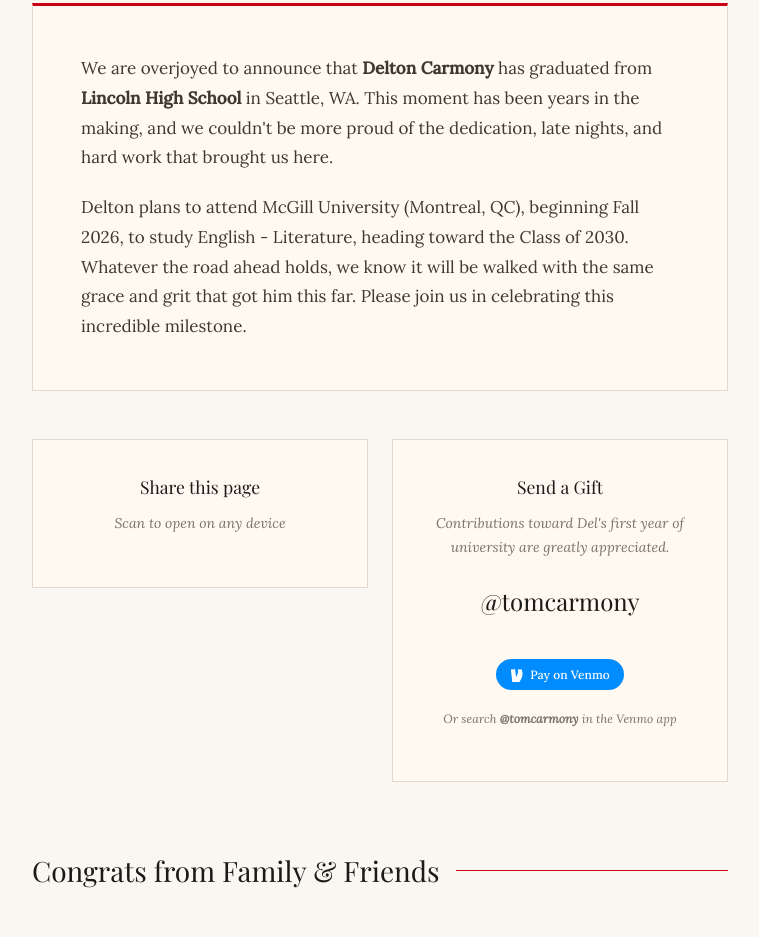
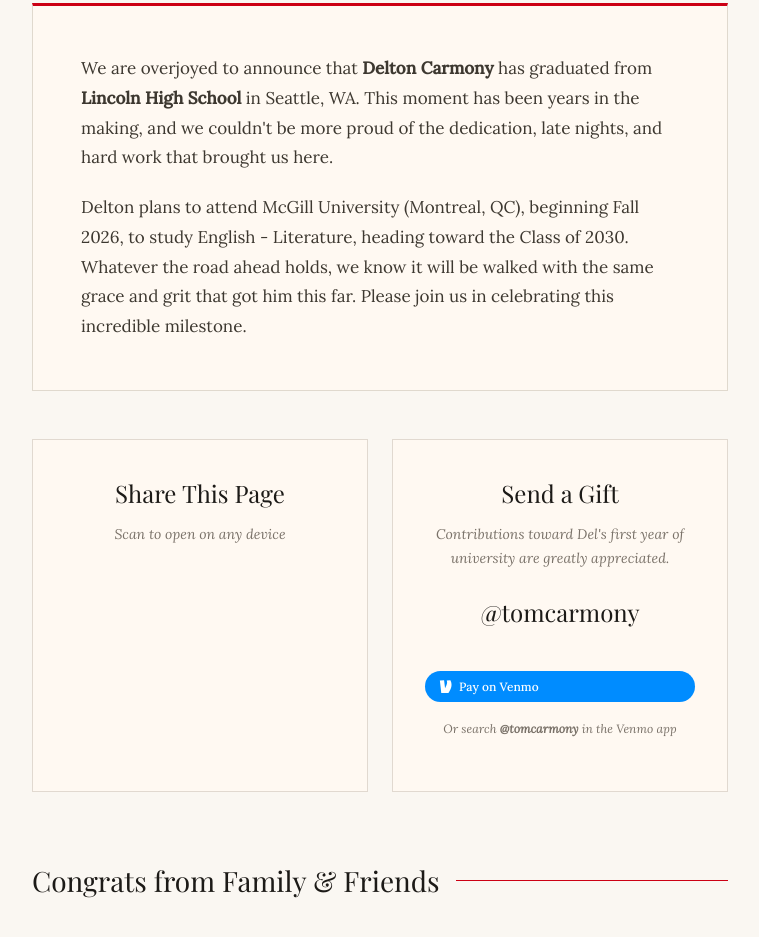
Before and after one commit to tomcarmony/deltoncarmony, a plain HTML site: page index.html in a window 1280 px wide. Shown: the part 1069-2006 px from the top of the page, without its empty margins (260-1019 px from the left). Drawn offline with nearby package versions, Linux system fonts and the light colour scheme; a script that the page names is missing; a web font is replaced by a local one.

Commit message:
Style Updates

```diff
--- a/index.html
+++ b/index.html
@@ -189,19 +189,34 @@
     grid-template-columns: 1fr 1fr;
     gap: 1.5rem;
     margin: 3rem 0;
-    align-items: start;
+    align-items: stretch;
   }
 
   .gift-card {
+    display: flex;
+    flex-direction: column;
+    height: 100%;
+    min-height: 0;
     background: var(--warm-white);
     border: 1px solid var(--border);
     padding: 2rem;
     text-align: center;
+    box-sizing: border-box;
+  }
+
+  .gift-card #qr-code {
+    margin-top: auto;
+    padding-top: 0.5rem;
+  }
+
+  .gift-card .venmo-handle {
+    margin-top: auto;
+    margin-bottom: 0.5rem;
   }
 
   .gift-card h3 {
     font-family: var(--serif);
-    font-size: 1.1rem;
+    font-size: 1.5rem;
     font-weight: 400;
     color: var(--ink);
     margin-bottom: 0.5rem;
@@ -526,7 +541,7 @@
 
   <div class="gift-section">
     <div class="gift-card">
-      <h3>Share this page</h3>
+      <h3>Share This Page</h3>
       <p>Scan to open on any device</p>
       <div id="qr-code"></div>
     </div>
@@ -715,6 +730,11 @@ body {
 #root .border.border-gray-200.border-l-2 {
   border-left-width: 3px !important;
   border-left-color: #CC0014 !important;
+}
+
+/* Per-comment Reply (only target in widget); main composer uses submit / different classes */
+#root button[type='button'].font-medium.text-sm.text-gray-500 {
+  display: none !important;
 }
 
 #root a {
```
